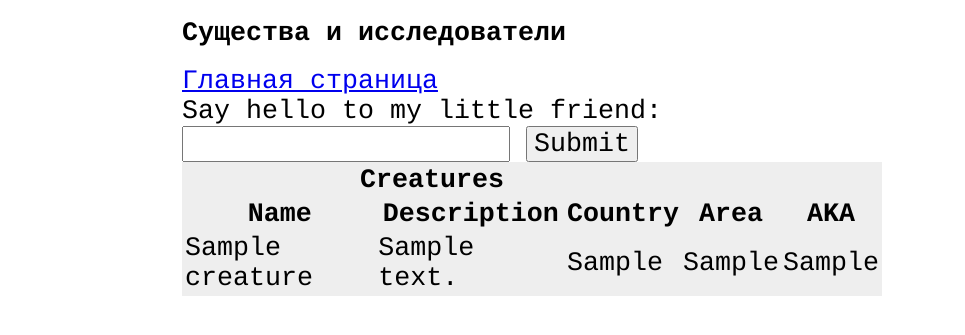
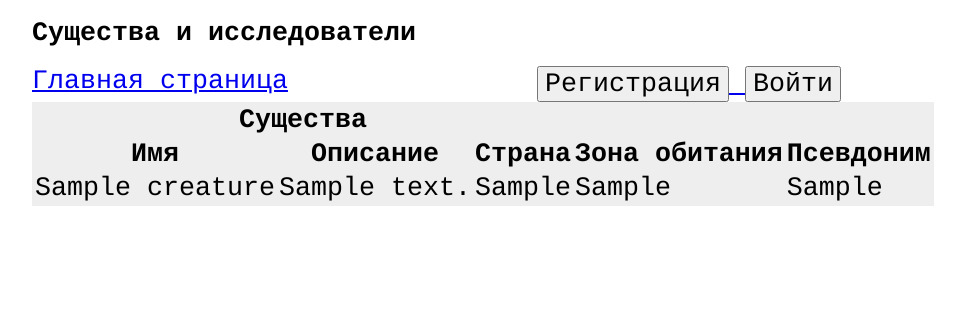
Before and after one commit to TheStupidBear/FastAPI-Creature, a FastAPI app: page /creature in a window 1280 px wide. Shown: the top 335 px of the page, without its empty margins (108-1073 px from the left). Run offline with FastAPI, Linux system fonts and the light colour scheme; tables that the repository leaves empty hold one stand-in row (values such as "Sample post").

Commit message:
подизайнил html

```diff
--- a/template/list_creatures.html
+++ b/template/list_creatures.html
@@ -3,14 +3,14 @@
 {% block content %}
 <table bgcolor="#eeeeee">
  	<tr>
- 		<th colspan=3>Creatures</th>
+ 		<th colspan=3>Существа</th>
  	</tr>
  	<tr>
- 		<th>Name</th>
- 		<th>Description</th>
- 		<th>Country</th>
- 		<th>Area</th>
- 		<th>AKA</th>
+ 		<th>Имя</th>
+ 		<th>Описание</th>
+ 		<th>Страна</th>
+ 		<th>Зона обитания</th>
+ 		<th>Псевдоним</th>
  	</tr>
  	{% for creature in creatures: %}
  	<tr>
--- a/template/main.html
+++ b/template/main.html
@@ -7,23 +7,38 @@
 	}
 	body {
  		margin: 0 auto;
- 		max-width: 700px;
+ 		max-width: 1000px;
 	}
+	.container {
+    	display: flex; /* Активирует Flexbox */
+    	gap: 10px;    /* Расстояние между элементами */
+  		}
+  	.item {
+    	width: 50%;
+  		}
 </style>
 <head>
 	<meta charset="UTF-8">
 	<meta name="viewport" content="width=device-width, initial-scale=1.0">
-	<title>Сущетства и исследователи</title>
+	<title>Существа и исследователи</title>
 </head>
 <body>
 	<h1>Существа и исследователи</h1>
-	<a href="/">Главная страница</a>
 
-	<form action="http://localhost:8000/" method="post">
-		Say hello to my little friend:
-		<input type="text" name="name">
-		<input type="submit">
-	</form>
+	<div class="container">
+  		<div class="item">
+			<a href="/">Главная страница</a>
+  		</div>
+  		<div class="item">
+  			<a href="https://example.com">
+    			<button>Регистрация</button>
+    		</a>
+  			<a href="https://example.com">
+    			<button>Войти</button>
+			</a>
+  		</div>
+	</div>
+
 
 	{% block content %}
 	{% endblock %}
```
Also changed, not shown: template/game.html (+0 -8 lines), template/list_explorers.html (+4 -4 lines).
